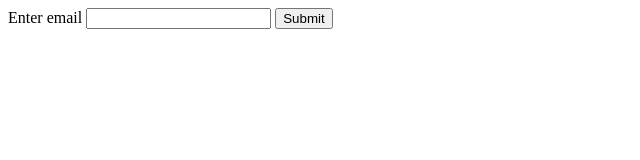
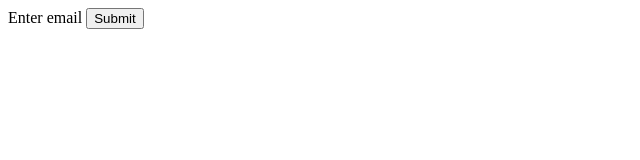
Before and after one commit to JoseIgnacioTapia/test-tool, a website: page samplewebproject/index.html in a window 1280 px wide. Shown: the whole page, without its empty margins (0-640 px from the left). Drawn offline with Linux system fonts and the light colour scheme.

Commit message:
HTML Element Assertions

```diff
--- a/samplewebproject/index.html
+++ b/samplewebproject/index.html
@@ -8,7 +8,7 @@
   <body>
     <form action="">
       <label>Enter email</label>
-      <input />
+
       <button>Submit</button>
     </form>
     <h1></h1>
```
Also changed, not shown: samplewebproject/test/app.test.js (added, +9 -0 lines).
